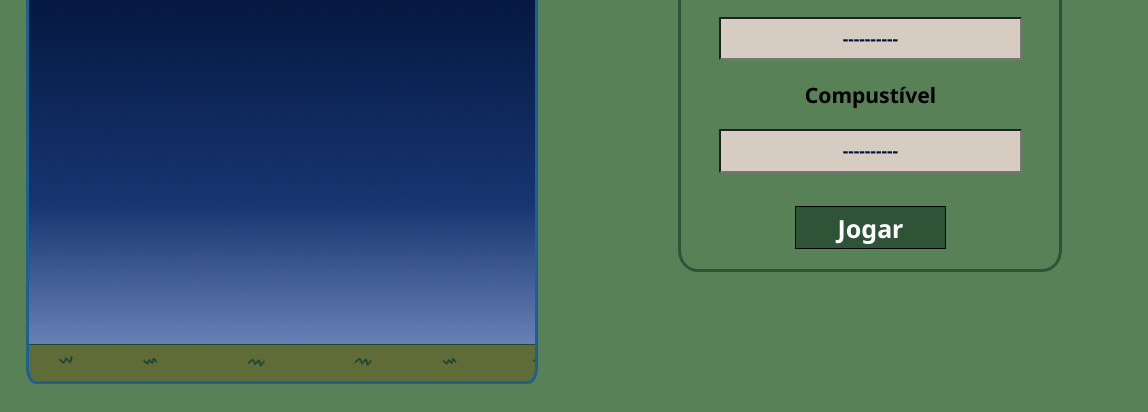
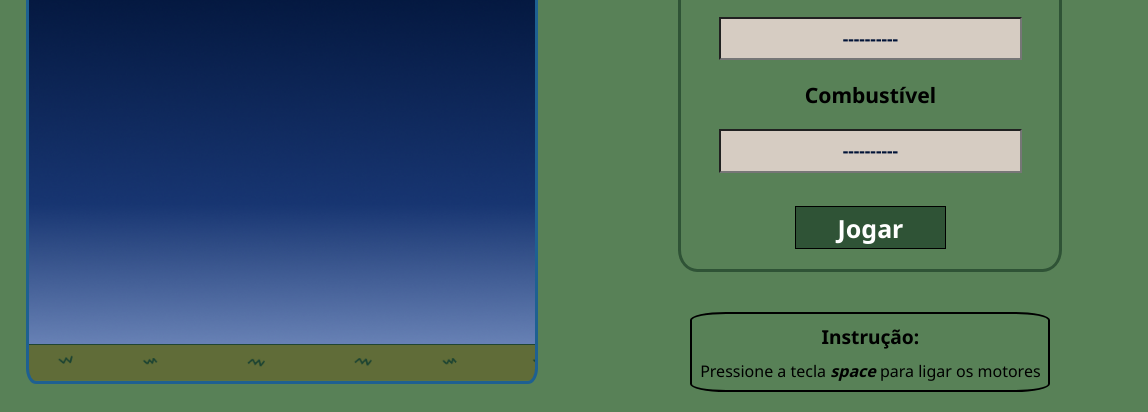
Before and after one commit to LucasLessaAnacleto/jogo-nave-turbulenta, a plain HTML site: page index.html in a window 1280 px wide. Shown: the part 408-820 px from the top of the page, 0-1148 px from the left. Drawn offline with Linux system fonts and the light colour scheme.

Commit message:
adicionando instrução

```diff
--- a/index.html
+++ b/index.html
@@ -28,10 +28,17 @@
                     <label for="velocidade">Velocidade da Nave</label>
                     <input type="text" name="velocidade" class="text" readonly></input>
 
-                    <label for="combustivel">Compustível</label>
+                    <label for="combustivel">Combustível</label>
                     <input type="text" name="combustivel" class="text" readonly></input>
 
                     <button class="start text">Jogar</button>
+                </div>
+
+                <div class="instrucao">
+                    <div class="containerInstru text">
+                        <span class="lbInstru">Instrução:</span>
+                        <p>Pressione a tecla <i>space</i> para ligar os motores</p>
+                    </div>
                 </div>
 
             </div>
--- a/style.css
+++ b/style.css
@@ -19,7 +19,7 @@ body{
     --cor-borderBody: #1e6091;
     --cor-classMain: #2F5336;
     --cor-backGround: #588157;
-    --cor-secuntary: #081c15;
+    --cor-secuntary: black;
 }
 .text{
     font-family: 'Noto Sans', sans-serif;
@@ -140,5 +140,31 @@ label{
 .icon:hover{
     transform: scale(0.6);
 }
+.instrucao{
+    transform: translateY(-24px);
+    display: flex;
+    justify-content: center;
+}
+.containerInstru{
+    display: flex;
+    flex-direction: column;
+    justify-content: center;
+    align-items: center;
+    color:var(--cor-secuntary);
+    width: 360px;
+    height: 80px;
+    border: 2px solid var(--cor-secuntary);
+    border-radius: 10%;
+}
+span.lbInstru{
+    font-size: 1.2em;
+}
+.containerInstru p{
+    font-weight: normal;
+    margin-top: 10px;
+}
+i{
+    font-weight: bold;
+}
 /* #1e6091 - borda window  3a5a40 2F5336 */
 /* #588157 - background body */
```
